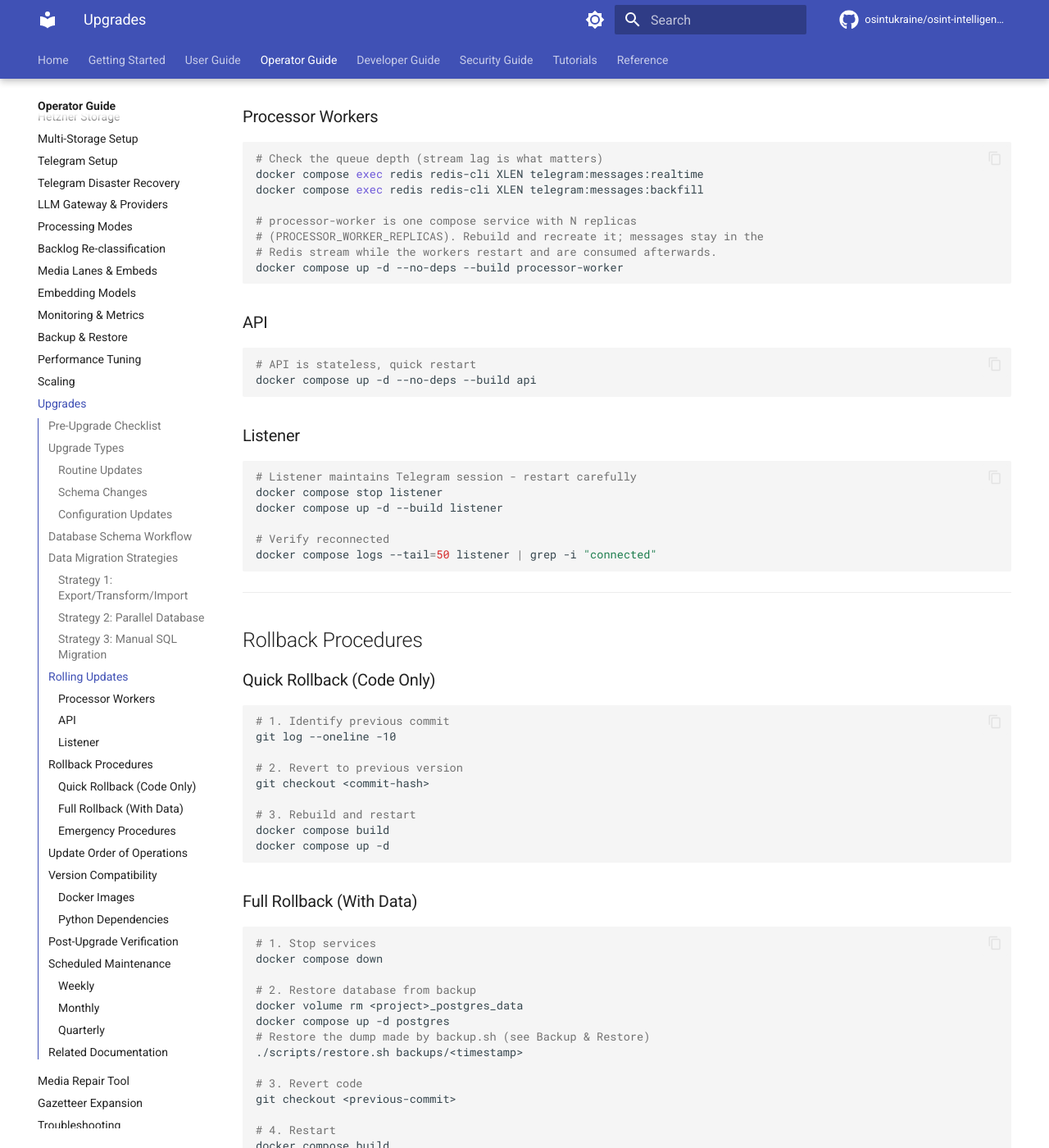
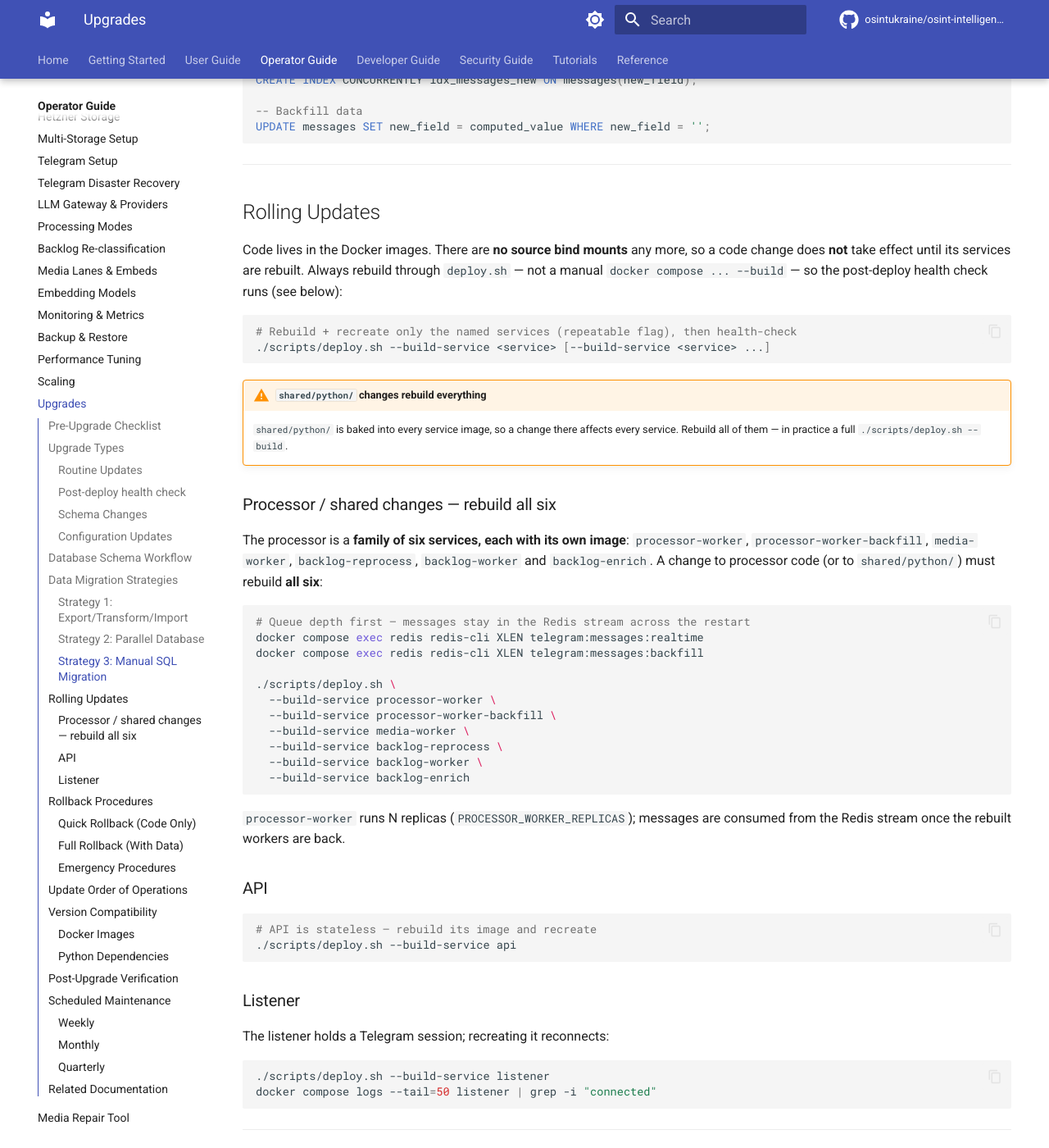
Before and after one commit to osintukraine/osint-platform-docs, an MkDocs documentation site: the page built from docs/operator-guide/upgrades.md, in a window 1280 px wide and 1400 px high, scrolled down 3670 px. Shown: the whole window at 82% size. Built offline with MkDocs 1.6.1 and Material for MkDocs 9.7.7, drawn with Linux system fonts in a browser that asks for light colours; comment, search, counter and statistics services are not loaded; the version menu is left out; some of the changed text lies outside the part shown.

Commit message:
docs: fix now-wrong passages (Nov drift, handoff section 1)
channel_affiliation values, plain imports, image-only deploys, no hot reload.

- map-api.md: channel_affiliation is russia/ukraine/neutral/unknown, not ru/ua
  (tier tables already corrected on this branch).
- rss-ingestor.md: plain import (from ai.entity_extractor), not shared.python.*
  (no source mounts, and a test forbids it, #499).
- docker-services.md: drop stale source bind mounts from 6 service rows
  (code is baked into images now, #486/#501); api/notifier have no volumes.
- upgrades.md: code lives in images -> a code change needs a rebuild via
  deploy.sh --build-service NAME (repeatable); processor is six services with
  their own images (processor-worker, processor-worker-backfill, media-worker,
  backlog-reprocess, backlog-worker, backlog-enrich); drop manual
  docker compose --no-deps --build examples; document the post-deploy crash
  check (#503) and warm-build-cache.sh (#451).
- index.md, listener.md: containers do not hot-reload; only a local dev server
  (uvicorn --reload / bun run dev) outside Docker does.

Verified against osint-intelligence-platform origin/master (2026-11-12).
Claude-Session: https://claude.ai/code/session_01R3H6bJagfaUzgYq3y4mEED

````diff
--- a/docs/operator-guide/upgrades.md
+++ b/docs/operator-guide/upgrades.md
@@ -38,7 +38,13 @@ Production updates use the deploy script, which pulls the code, applies pending
 
 After an update that changes `infrastructure/models/models.txt`, run `./scripts/fetch-models.sh` (see [Embedding Models](model-provisioning.md)); `deploy.sh` does not do it.
 
+Before a large `--build` (for example a `shared/python/` change that rebuilds every service), run `./scripts/warm-build-cache.sh` to pre-build the images first, so the deploy's own build step is a warm-cache no-op and downtime stays short.
+
 **Downtime**: a few minutes (container restart).
+
+### Post-deploy health check
+
+After restarting, `deploy.sh` inspects **every container the deploy created** — crash loops, unexpected restarts, non-zero exits and `unhealthy` status. If any fail, it stops and prints the offending container names, their last log lines and the rollback command, so a bad build is caught at deploy time instead of in production. (`--skip-health` bypasses this; do not use it in production.)
 
 ### Schema Changes
 
@@ -160,36 +166,53 @@ UPDATE messages SET new_field = computed_value WHERE new_field = '';
 
 ## Rolling Updates
 
-For zero-downtime updates of stateless services:
-
-### Processor Workers
+Code lives in the Docker images. There are **no source bind mounts** any more, so a code change does **not** take effect until its services are rebuilt. Always rebuild through `deploy.sh` — not a manual `docker compose ... --build` — so the post-deploy health check runs (see below):
 
 ```bash
-# Check the queue depth (stream lag is what matters)
+# Rebuild + recreate only the named services (repeatable flag), then health-check
+./scripts/deploy.sh --build-service <service> [--build-service <service> ...]
+```
+
+!!! warning "`shared/python/` changes rebuild everything"
+    `shared/python/` is baked into every service image, so a change there affects
+    every service. Rebuild all of them — in practice a full `./scripts/deploy.sh --build`.
+
+### Processor / shared changes — rebuild all six
+
+The processor is a **family of six services, each with its own image**: `processor-worker`,
+`processor-worker-backfill`, `media-worker`, `backlog-reprocess`, `backlog-worker` and
+`backlog-enrich`. A change to processor code (or to `shared/python/`) must rebuild **all six**:
+
+```bash
+# Queue depth first — messages stay in the Redis stream across the restart
 docker compose exec redis redis-cli XLEN telegram:messages:realtime
 docker compose exec redis redis-cli XLEN telegram:messages:backfill
 
-# processor-worker is one compose service with N replicas
-# (PROCESSOR_WORKER_REPLICAS). Rebuild and recreate it; messages stay in the
-# Redis stream while the workers restart and are consumed afterwards.
-docker compose up -d --no-deps --build processor-worker
+./scripts/deploy.sh \
+  --build-service processor-worker \
+  --build-service processor-worker-backfill \
+  --build-service media-worker \
+  --build-service backlog-reprocess \
+  --build-service backlog-worker \
+  --build-service backlog-enrich
 ```
+
+`processor-worker` runs N replicas (`PROCESSOR_WORKER_REPLICAS`); messages are consumed from
+the Redis stream once the rebuilt workers are back.
 
 ### API
 
 ```bash
-# API is stateless, quick restart
-docker compose up -d --no-deps --build api
+# API is stateless — rebuild its image and recreate
+./scripts/deploy.sh --build-service api
 ```
 
 ### Listener
 
+The listener holds a Telegram session; recreating it reconnects:
+
 ```bash
-# Listener maintains Telegram session - restart carefully
-docker compose stop listener
-docker compose up -d --build listener
-
-# Verify reconnected
+./scripts/deploy.sh --build-service listener
 docker compose logs --tail=50 listener | grep -i "connected"
 ```
 
````
Also changed, not shown: docs/developer-guide/index.md (+6 -4 lines), docs/developer-guide/map-api.md (+4 -4 lines), docs/developer-guide/services/listener.md (+6 -12 lines), docs/developer-guide/services/rss-ingestor.md (+1 -1 lines), docs/reference/docker-services.md (+6 -6 lines).
